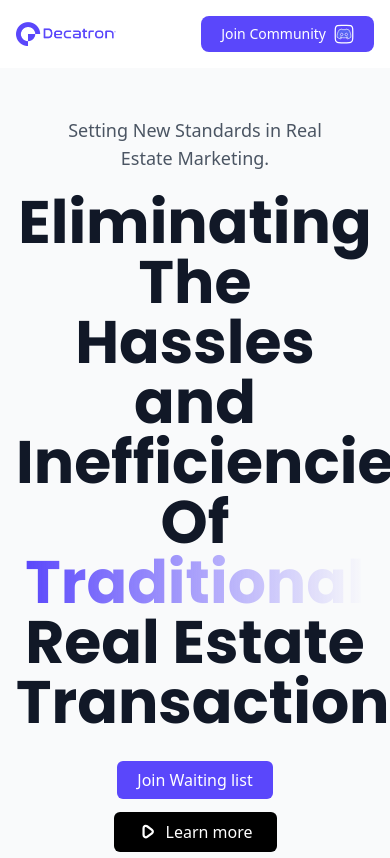
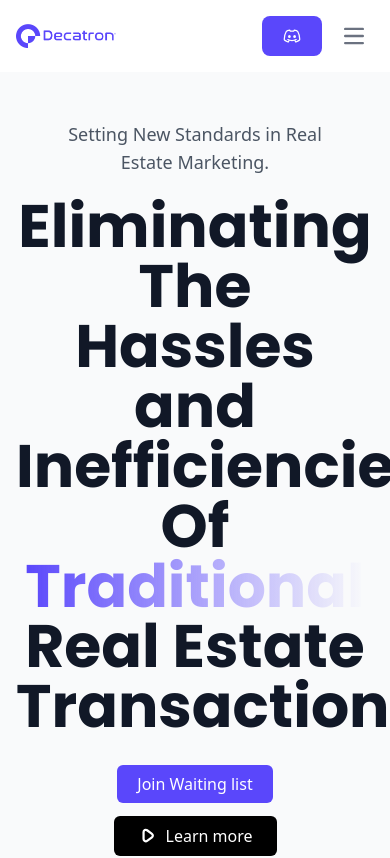
Before and after one commit to DecatronR/decatron-landing-page, a Next.js app: page / in a window 390 px wide. Shown: the top 858 px of the page. Built offline with nearby package versions, Linux system fonts and the light colour scheme.

Commit message:
style: added discord icon and nav responsive

```diff
--- a/src/components/NavigationBar.tsx
+++ b/src/components/NavigationBar.tsx
@@ -12,7 +12,7 @@ export const NavigationBar = () => {
     <nav className="border-gray-200 bg-white">
       <div className="max-w-screen-xl flex flex-wrap items-center justify-between mx-auto p-4">
         <a
-          href="https://flowbite.com/"
+          href="/"
           className="flex items-center space-x-3 rtl:space-x-reverse"
         >
           <Image
@@ -23,45 +23,66 @@ export const NavigationBar = () => {
             alt="Decatron 360"
           />
         </a>
-        <div className="flex md:order-2 space-x-3 md:space-x-0 rtl:space-x-reverse">
+        <div className="flex md:order-2 space-x-3 rtl:space-x-reverse">
           <button
             type="button"
             className="flex items-center text-white text-sm rounded-lg px-5 py-2 bg-primary hover:bg-primary-dark transition-colors"
           >
-            <span className="mr-2">Join Community</span>
+            <span className="hidden sm:inline-block mr-2">Join Community</span>
             <svg
               className="w-5 h-5"
-              viewBox="0 0 32 32"
+              viewBox="0 0 192 192"
+              xmlns="http://www.w3.org/2000/svg"
+              fill="none"><path stroke="#ffff"
+              stroke-linecap="round"
+              stroke-linejoin="round"
+              stroke-width="12"
+                d="m68 138-8 16c-10.19-4.246-20.742-8.492-31.96-15.8-3.912-2.549-6.284-6.88-6.378-11.548-.488-23.964 5.134-48.056 19.369-73.528 1.863-3.334 4.967-5.778 8.567-7.056C58.186 43.02 64.016 40.664 74 39l6 11s6-2 16-2 16 2 16 2l6-11c9.984 1.664 15.814 4.02 24.402 7.068 3.6 1.278 6.704 3.722 8.567 7.056 14.235 25.472 19.857 49.564 19.37 73.528-.095 4.668-2.467 8.999-6.379 11.548-11.218 7.308-21.769 11.554-31.96 15.8l-8-16m-68-8s20 10 40 10 40-10 40-10"/><ellipse cx="71" cy="101" fill="#ffff" rx="13" ry="15"
+              />
+              <ellipse
+                cx="121"
+                cy="101"
+                fill="#ffff"
+                rx="13"
+                ry="15"
+              />
+            </svg>
+          </button>
+          <button
+            type="button"
+            onClick={toggleMenu}
+            className="inline-flex items-center p-2 w-10 h-10 justify-center text-sm text-gray-500 rounded-lg md:hidden hover:bg-gray-100 focus:outline-none focus:ring-2 focus:ring-gray-200 dark:text-gray-400 dark:hover:bg-gray-700 dark:focus:ring-gray-600"
+            aria-expanded={isMenuOpen}
+          >
+            <span className="sr-only">Open main menu</span>
+            <svg
+              className="w-5 h-5"
+              aria-hidden="true"
+              xmlns="http://www.w3.org/2000/svg"
               fill="none"
-              stroke="currentColor"
-              xmlns="http://www.w3.org/2000/svg"
+              viewBox="0 0 17 14"
             >
               <path
-                d="M2 11.6C2 8.23969 2 6.55953 2.65396 5.27606C3.2292 4.14708 4.14708 3.2292 5.27606 2.65396C6.55953 2 8.23969 2 11.6 2H20.4C23.7603 2 25.4405 2 26.7239 2.65396C27.8529 3.2292 28.7708 4.14708 29.346 5.27606C30 6.55953 30 8.23969 30 11.6V20.4C30 23.7603 30 25.4405 29.346 26.7239C28.7708 27.8529 27.8529 28.7708 26.7239 29.346C25.4405 30 23.7603 30 20.4 30H11.6C8.23969 30 6.55953 30 5.27606 29.346C4.14708 28.7708 3.2292 27.8529 2.65396 26.7239C2 25.4405 2 23.7603 2 20.4V11.6Z"
-                strokeWidth="2"
-                strokeMiterlimit="10"
+                stroke="currentColor"
                 strokeLinecap="round"
                 strokeLinejoin="round"
-                color="white"
-              />
-              <path
-                d="M23.6361 9.33998C22.212 8.71399 20.6892 8.25903 19.0973 8C18.9018 8.33209 18.6734 8.77875 18.5159 9.13408C16.8236 8.89498 15.1469 8.89498 13.4857 9.13408C13.3283 8.77875 13.0946 8.33209 12.8974 8C11.3037 8.25903 9.77927 8.71565 8.35518 9.3433C5.48276 13.4213 4.70409 17.3981 5.09342 21.3184C6.99856 22.6551 8.84487 23.467 10.66 23.9983C11.1082 23.4189 11.5079 22.8029 11.8523 22.1536C11.1964 21.9195 10.5683 21.6306 9.9748 21.2951C10.1323 21.1856 10.2863 21.071 10.4351 20.9531C14.0551 22.5438 17.9881 22.5438 21.5649 20.9531C21.7154 21.071 21.8694 21.1856 22.0251 21.2951C21.4299 21.6322 20.8 21.9211 20.1442 22.1553C20.4885 22.8029 20.8865 23.4205 21.3364 24C23.1533 23.4687 25.0013 22.6567 26.9065 21.3184C27.3633 16.7738 26.1261 12.8335 23.6361 9.33998ZM12.3454 18.9075C11.2587 18.9075 10.3676 17.9543 10.3676 16.7937C10.3676 15.6331 11.2397 14.6783 12.3454 14.6783C13.4511 14.6783 14.3422 15.6314 14.3232 16.7937C14.325 17.9543 13.4511 18.9075 12.3454 18.9075ZM19.6545 18.9075C18.5678 18.9075 17.6767 17.9543 17.6767 16.7937C17.6767 15.6331 18.5488 14.6783 19.6545 14.6783C20.7602 14.6783 21.6514 15.6314 21.6323 16.7937C21.6323 17.9543 20.7602 18.9075 19.6545 18.9075Z"
-                fill="#5865F2"
+                strokeWidth="2"
+                d="M1 1h15M1 7h15M1 13h15"
               />
             </svg>
           </button>
         </div>
         <div
-          className={`items-center justify-between w-full md:flex md:w-auto md:order-1 ${
+          className={`items-center justify-between w-full md:flex md:w-auto md:order-1 transition-all duration-300 ease-in-out ${
             isMenuOpen ? "block" : "hidden"
           }`}
           id="navbar-cta"
         >
-          <ul className="flex flex-col font-medium p-4 md:p-0 mt-4 border border-gray-100 rounded-lg  md:space-x-8 rtl:space-x-reverse md:flex-row md:mt-0 md:border-0 bg-white">
+          <ul className="flex flex-col font-medium p-4 md:p-0 mt-4 border border-gray-100 rounded-lg bg-white md:flex-row md:space-x-8 md:mt-0 md:border-0">
             <li>
               <a
                 href="#"
-                className="block py-2 px-3 md:p-0 text-black hover:text-primary"
+                className="block py-2 px-3 md:p-0 text-black hover:text-primary dark:hover:text-primary"
                 aria-current="page"
               >
                 Home
@@ -70,7 +91,7 @@ export const NavigationBar = () => {
             <li>
               <a
                 href="#"
-                className="block py-2 px-3 md:p-0 text-black hover:text-primary"
+                className="block py-2 px-3 md:p-0 text-black hover:text-primary dark:hover:text-primary"
               >
                 About
               </a>
@@ -78,7 +99,7 @@ export const NavigationBar = () => {
             <li>
               <a
                 href="#"
-                className="block py-2 px-3 md:p-0 text-black hover:text-primary"
+                className="block py-2 px-3 md:p-0 text-black hover:text-primary dark:hover:text-primary"
               >
                 Products
               </a>
@@ -86,7 +107,7 @@ export const NavigationBar = () => {
             <li>
               <a
                 href="#"
-                className="block py-2 px-3 md:p-0 text-black hover:text-primary"
+                className="block py-2 px-3 md:p-0 text-black hover:text-primary dark:hover:text-primary"
               >
                 Contact
               </a>
```
